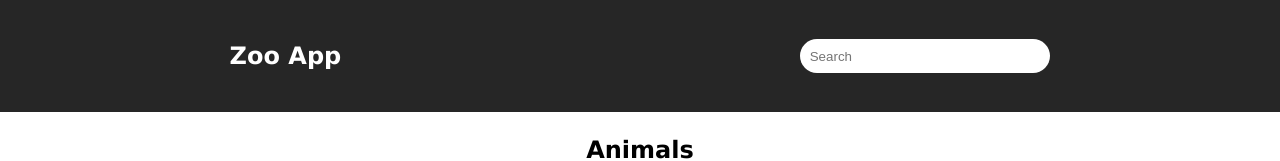
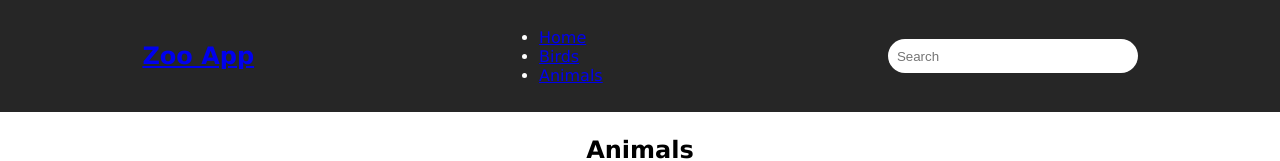
Before and after one commit to Nargissamatova/zoo_app, a React (Vite) app: page /birds in a window 1280 px wide. Shown: the top 161 px of the page. Built offline with nearby package versions, Linux system fonts and the light colour scheme.

Commit message:
Add links

```diff
--- a/index.html
+++ b/index.html
@@ -10,7 +10,7 @@
       crossorigin="anonymous"
     />
     <meta name="viewport" content="width=device-width, initial-scale=1.0" />
-    <title>Vite + React</title>
+    <title>Zoo App</title>
   </head>
   <body>
     <div id="root"></div>
--- a/src/components/Header.jsx
+++ b/src/components/Header.jsx
@@ -1,11 +1,27 @@
+import { NavLink, Link } from "react-router-dom";
 import "../css/Header.css";
 
 function Header() {
   return (
     <div className="header_container">
       <div className="logo">
-        <h2>Zoo App</h2>
+        <Link to="/">
+          <h2>Zoo App</h2>
+        </Link>
       </div>
+      <nav>
+        <ul>
+          <li>
+            <NavLink to="/">Home</NavLink>
+          </li>
+          <li>
+            <NavLink to="/birds">Birds</NavLink>
+          </li>
+          <li>
+            <NavLink to="/animals">Animals</NavLink>
+          </li>
+        </ul>
+      </nav>
       <div className="input_container">
         <input type="search" placeholder="Search" />
       </div>
--- /dev/null
+++ b/src/pages/Root.jsx
@@ -0,0 +1,17 @@
+import { Outlet } from "react-router-dom";
+import Header from "../components/Header";
+import Footer from "../components/Footer";
+
+const Root = () => {
+  return (
+    <>
+      <Header />
+      <main>
+        <Outlet />
+      </main>
+      <Footer />
+    </>
+  );
+};
+
+export default Root;
```
Also changed, not shown: src/App.jsx (+23 -0 lines).
